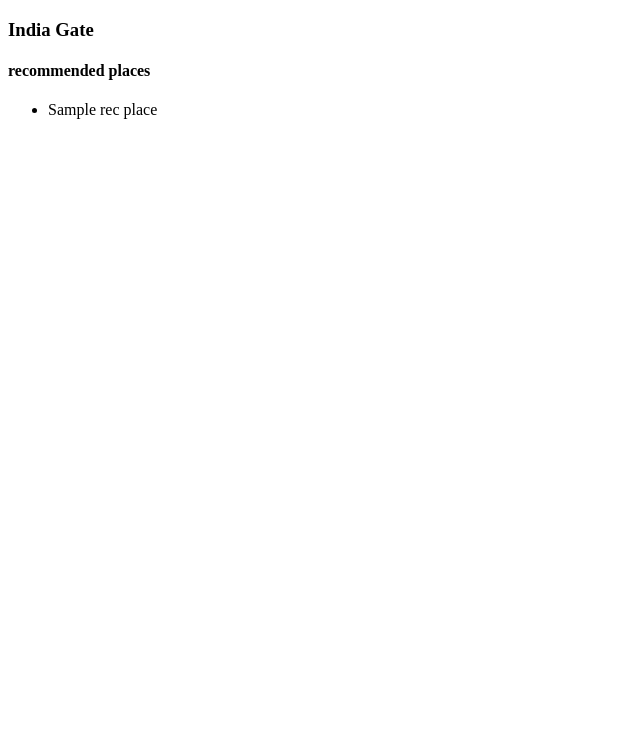
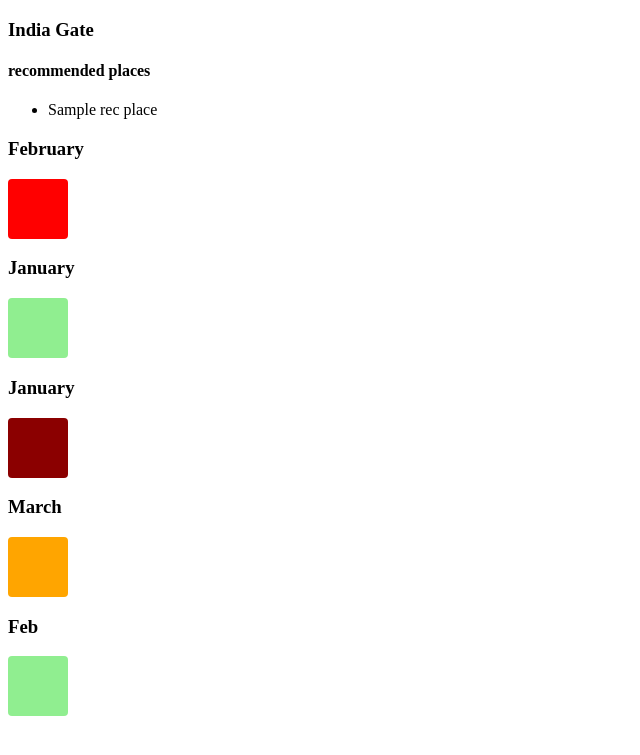
Before and after one commit to Rhushikeshnandodkar/Travel-website, a Django app: template templates/details.html in a window 1280 px wide. Shown: the top 755 px of the page, without its empty margins (0-640 px from the left). Run offline with Django 4.2, Linux system fonts and the light colour scheme; data comes from the database, SQL or seed files in the repository; both versions use the stored data as it was after the commit; tables that the repository leaves empty hold one stand-in row (values such as "Sample post"); the template is opened without the code that fills it: values that come from a table or form of the project are taken from there, most other values are stand-ins (such as "Sample title", 1, 10 or a date in 2020).

Commit message:
heatmap added

```diff
--- a/app/admin.py
+++ b/app/admin.py
@@ -11,3 +11,4 @@
 class UserAdmin(ImportExportModelAdmin):
     resource_class = customer_list
 admin.site.register(PlaceMode, UserAdmin)
+admin.site.register(CrowdModel)
--- a/app/models.py
+++ b/app/models.py
@@ -32,4 +32,13 @@
         return self.user.username
 
 class CrowdModel(models.Model):
-    pass
+    location = models.ForeignKey(PlaceMode, on_delete=models.CASCADE, null=True, blank=True)
+    month = models.IntegerField(null=True, blank=True)
+    crowd_count = models.IntegerField(null=True, blank=True)
+    month_name = models.CharField(max_length=200, null=True, blank=True)
+
+    class Meta:
+        unique_together = ('location', 'month')  # Ensure unique crowd data for each month/year and location
+
+    def __str__(self):
+        return f"Crowd data for {self.location}"
--- a/app/views.py
+++ b/app/views.py
@@ -27,7 +27,9 @@
     recommended_places = []
     for i in places_list:
         recommended_places.append(PlaceMode.objects.get(id=i[0]))
-    return render(request, 'details.html', {"rec_places" : recommended_places, 'single_place' : place})
+    crowd_data = CrowdModel.objects.filter(location=place)
+    months = ['January', 'February', 'March', 'April', 'May', 'June', 'July', 'Augast', 'September', 'October', 'November', 'December']
+    return render(request, 'details.html', {"rec_places" : recommended_places, 'single_place' : place, 'crowd_data' : crowd_data, 'months': months})
 
 def search_view(request):
     query = request.GET.get('q')
@@ -39,7 +41,6 @@
             models.Q(Significance__icontains=query)
         )
     return render(request, 'search.html', {'places': results, 'query': query})
-
 
 def signup_view(request):
     if request.method == 'POST':
--- a/templates/details.html
+++ b/templates/details.html
@@ -4,6 +4,50 @@
     <meta charset="UTF-8">
     <meta name="viewport" content="width=device-width, initial-scale=1.0">
     <title>Document</title>
+    <style>
+        /* Heatmap grid styles */
+        .heatmap {
+            display: grid;
+            grid-template-columns: repeat(12, 1fr); /* 12 columns for 12 months */
+            gap: 5px;
+        }
+
+        .heatmap div {
+            width: 60px;
+            height: 60px;
+            display: flex;
+            justify-content: center;
+            align-items: center;
+            font-weight: bold;
+            color: white;
+            border-radius: 4px;
+        }
+
+        /* CSS classes for crowd intensity */
+        .light-box {
+            background-color: lightgreen;
+            width: 30px;
+            height: 30px;
+        }
+
+        .medium-box {
+            background-color: orange;
+            width: 30px;
+            height: 30px;
+        }
+
+        .medium2-box {
+            background-color: red;
+            width: 30px;
+            height: 30px;
+        }
+
+        .large-box {
+            background-color: darkred;
+            width: 30px;
+            height: 30px;
+        }
+    </style>
 </head>
 <body>
     <h3>{{single_place.Name}}</h3>
@@ -13,5 +57,23 @@
             <li>{{i.Name}}</li>
         {% endfor %}
     </ul>
+    {% for i in crowd_data %}
+    <h3>{{ i.month_name }}</h3>
+        <div class="heatmap">
+            {% if i.crowd_count == 1 %}
+            <div class="light-box">
+            {% elif i.crowd_count == 2 %}
+            <div class="medium-box">
+            {% elif i.crowd_count == 3 %}
+            <div class="medium2-box">
+            {% elif i.crowd_count == 4%}
+            <div class="large-box">
+            {% endif %}
+            </div>
+        </div>
+    {% endfor %}
+    <div class="heatmap" id="heatmap"></div>
+
+
 </body>
 </html>
```
Also changed, not shown: app/migrations/0012_crowdmodel_crowd_count_crowdmodel_location_and_more.py (added), app/migrations/0013_crowdmodel_month_name.py (added), db.sqlite3.
